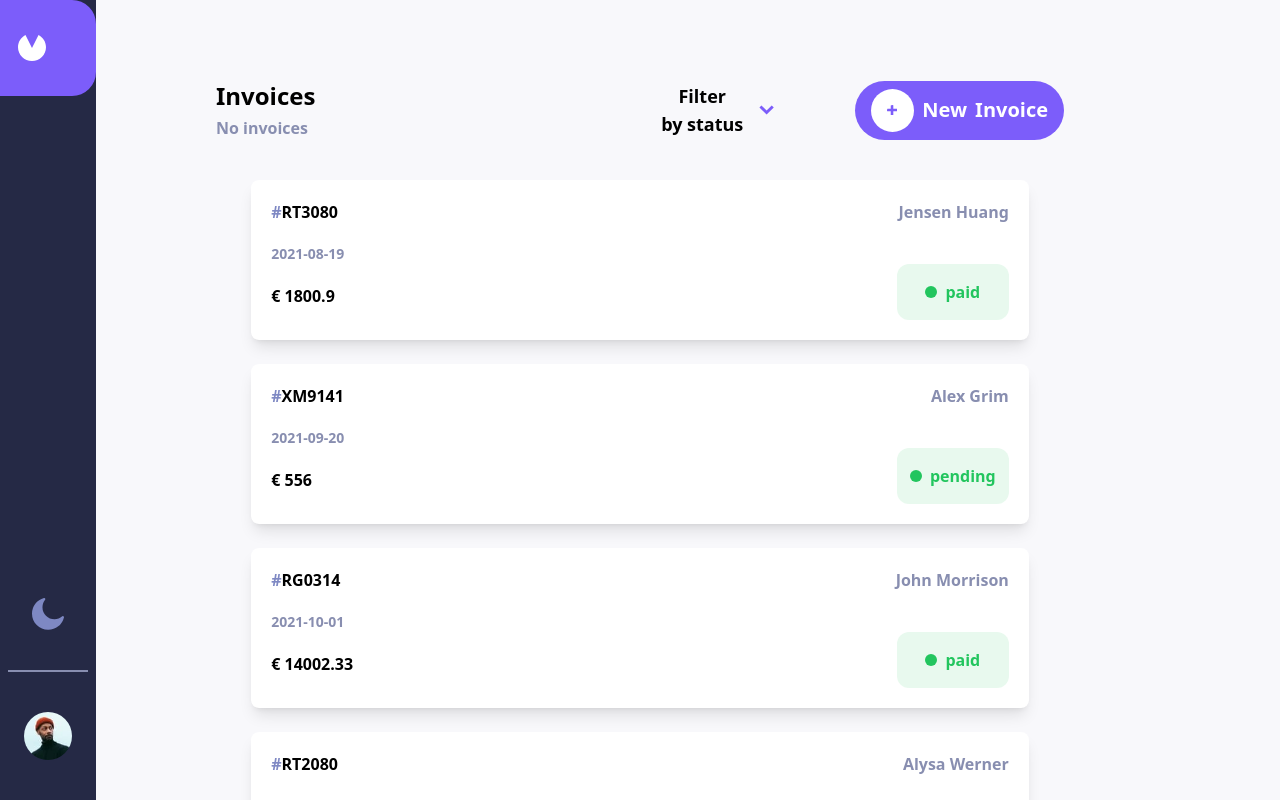
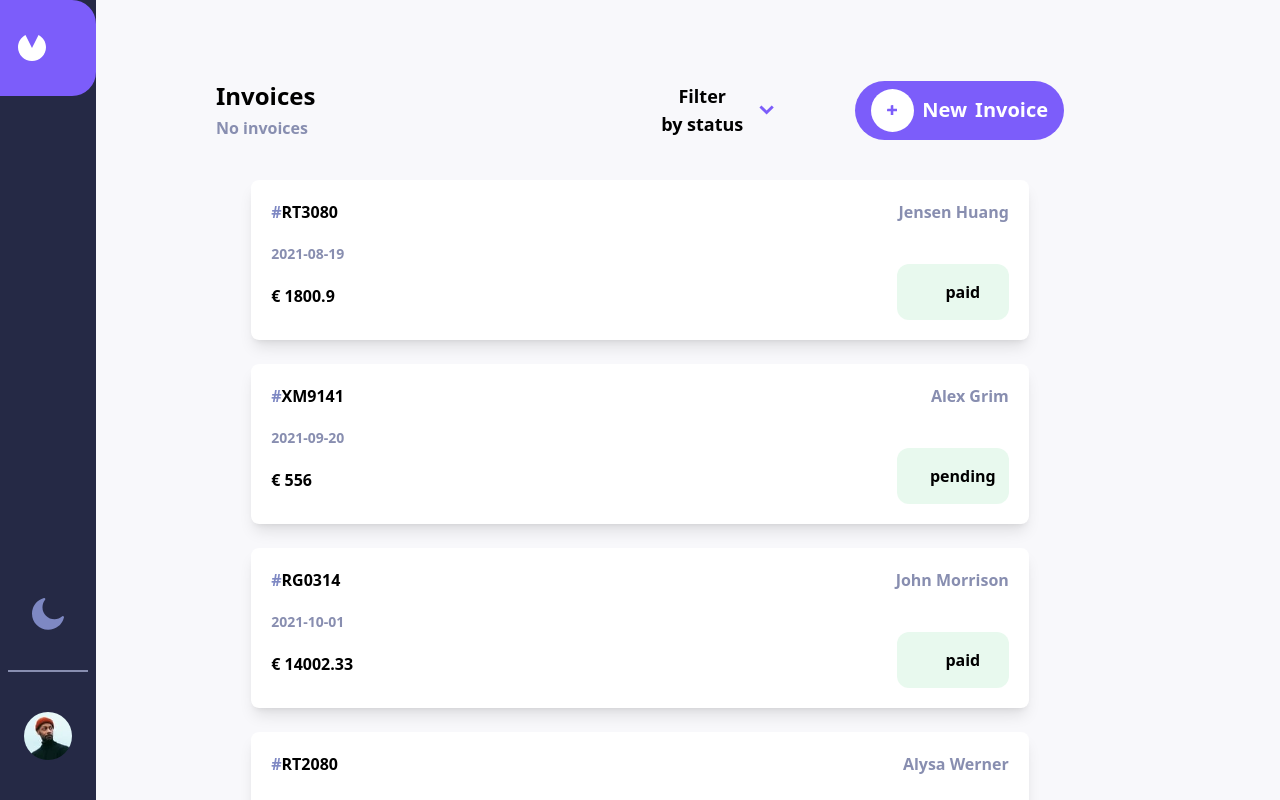
Before and after one commit to danielgen01/invoice-app, a React (Vite) app: page / in a window 1280 px wide. Shown: the top 800 px of the page. Built offline with nearby package versions, Linux system fonts and the light colour scheme.

Commit message:
style also darkmode for invooices list

```diff
--- a/src/components/Reusable/InvoiceRow.tsx
+++ b/src/components/Reusable/InvoiceRow.tsx
@@ -15,28 +15,48 @@ const InvoiceRow: React.FC<props> = ({
   clientName,
   status,
 }) => {
+
+  let batchColor: string
+
+  switch (status) {
+    case "paid":
+      batchColor = "green-500"
+      break
+    case "pending":
+      batchColor = "orange-500"
+      break
+    case "draft":
+      batchColor = "white"
+      break
+    default:
+      batchColor = "gray-500"
+  }
+
   return (
     <>
       <div className="row h-40 bg-white shadow-lg rounded-lg dark:bg-[#1E2139]  w-[90%]">
         <div className="content px-5 py-5 grid grid-cols-2 justify-between w-full">
           {/* FIRST GRID COL */}
           <section className="first-grid-item flex flex-col gap-5">
-            <h1 className="font-bold uppercase">
+            <h1 className="font-bold uppercase dark:text-white">
               <span className="text-[#7e88C3]">#</span>
               {invoiceId}
             </h1>
             <p className="text-medium-gray font-bold whitespace-nowrap text-sm">
               {paymentDue}
             </p>
-            <h2 className="font-bold">€ {totalAmount}</h2>
+            <h2 className="font-bold dark:text-white">€ {totalAmount}</h2>
           </section>
           {/* SECOND GRID COL */}
           <section className="second-grid-item flex flex-col items-end gap-10 ">
             <p className="text-medium-gray font-bold ">{clientName}</p>
-            <div className="status flex items-center
-             bg-green-500/10 w-28 justify-center py-4 rounded-xl gap-2">
-              <div className="status-batch w-3 h-3 bg-green-500 rounded-full"></div>
-              <h1 className="text-green-500 font-bold">{status}</h1>
+            <div
+              className="status flex items-center
+             bg-green-500/10 w-28 justify-center py-4 rounded-xl gap-2"
+            >
+              <div className={`status-batch w-3 h-3 bg-${batchColor} rounded-full`}></div>
+              <h1 className={`text-${batchColor} font-bold`}>{status}</h1>
+
             </div>
           </section>
         </div>
```
